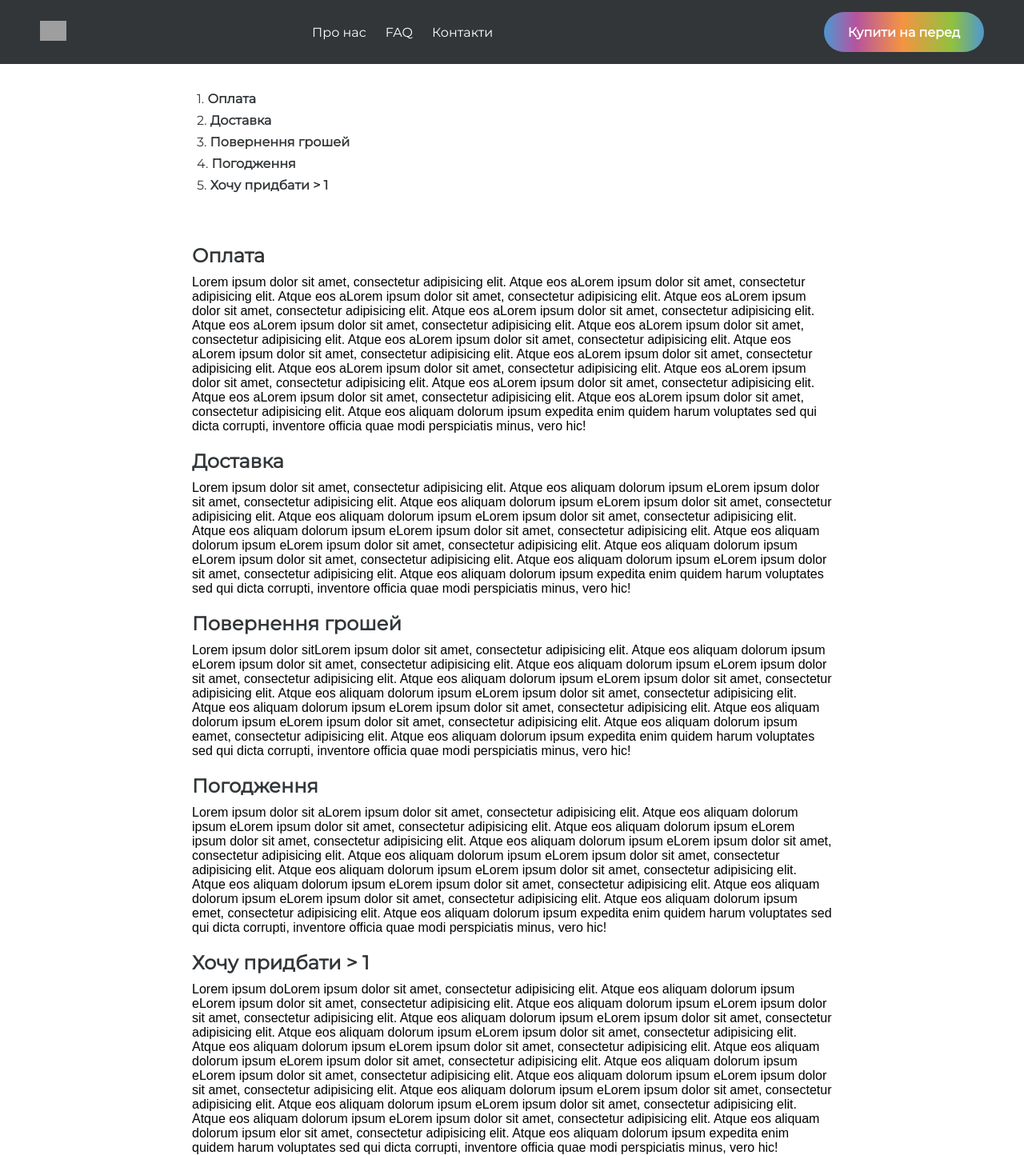
After one commit to BohdanSol/BohdanSol.github.io, a PHP site: page /faq.php in a window 1280 px wide. The commit adds this page. Shown: the whole page at 80% size. Run offline with PHP 8.4, Linux system fonts and the light colour scheme; grey boxes are pictures that could not be loaded.

Commit message:
big changes
1. header.php was implemented
2. adaptivity menu
3. order.php +

```diff
--- a/css/style.css
+++ b/css/style.css
@@ -15,6 +15,7 @@ header {
 	position: absolute;
 	top: 0;
 	width: 100vw;
+	max-width: 100%;
 	height: 80px;
 	background-color: #323639;
 	z-index: 999;
@@ -171,6 +180,82 @@ section p {
 	margin: 0 auto;
 }
 
+/* FAQ page styles */
+.faq {
+	padding-top: 40px;
+	width: 800px;
+	margin: 0 auto;
+}
+.faq-nav {
+	margin-top: 30px;
+}
+.faq-nav a {
+	display: block;
+	padding: 4px 6px;
+	color: #323639;
+}
+.faq-nav a:hover {
+	background-color: #f5f5f5;
+}
+.faq div {
+	margin-top: 20px;
+}
+.faq p {
+	padding-top: 10px;
+	font-family: sans-serif;
+}
+
+/* Order page */
+
+.order {
+	display: flex;
+	align-items: center;
+	justify-content: center;
+}
+.order form input {
+	display: block;
+	width: 350px;
+	margin-top: 20px;
+	height: 40px;
+	padding-left: 20px;
+	border: 1px solid #ccc;
+	border-radius: 20px;
+	outline: none;
+	background-color: #f5f5f5;
+}
+.order form button {
+	justify-self: center;
+	margin-top: 20px;
+	outline: none;
+	width: 300px;
+	height: 50px;
+	border: none;
+	color: #fff;
+	margin-left: 25px;
+	font-weight: bold;
+	border-radius: 25px;
+	background-color: #90c13e;
+	cursor: pointer;
+	transition-duration: .5s;
+	-webkit-transition-duration: .5s;
+}
+.order form button:hover {
+	background-color: #87b53a;
+}
+.order form p {
+	margin-top: 20px;
+}
+.order form a,
+.order form p {
+	font-family: 'Montserrat', sans-serif;
+	font-size: 12px;
+	color: #333;
+}
+.order form a {
+	color: #4f97d1;
+	font-weight: bold;
+}
+
 /* Images and floating animation */
 
 @-webkit-keyframes float {
--- /dev/null
+++ b/faq.php
@@ -0,0 +1,48 @@
+<!DOCTYPE html>
+<html lang="en">
+<head>
+    <meta charset="UTF-8">
+    <meta name="viewport" content="width=device-width, initial-scale=1.0">
+    <meta http-equiv="X-UA-Compatible" content="ie=edge">
+    <link rel="stylesheet" href="./css/style.css">
+    <link rel="icon" href="./img/favicon.ico" type="image/x-icon"/>
+    <link rel="shortcut icon" href="./img/favicon.ico" type="image/x-icon"/>
+    <link href="https://fonts.googleapis.com/css?family=Roboto|Montserrat&display=swap" rel="stylesheet">
+    <script type='text/javascript' src="./js/menu.js" defer></script>
+    <title>Знати PRO Карпати</title>
+</head>
+<body>
+    <?php
+        include_once('header.php');
+    ?>
+    <div class="faq-nav s6">
+        <a href="#payment">1. <b>Оплата</b></a>
+        <a href="#shipping">2. <b>Доставка</b></a>
+        <a href="#moneyback">3. <b>Повернення грошей</b></a>
+        <a href="#agreement">4. <b>Погодження</b></a>
+        <a href="#more">5. <b>Хочу придбати > 1</b></a>
+    </div>
+    <div class="faq">
+        <div id="payment">
+            <h2 href="">Оплата</h2>
+            <p>Lorem ipsum dolor sit amet, consectetur adipisicing elit. Atque eos aLorem ipsum dolor sit amet, consectetur adipisicing elit. Atque eos aLorem ipsum dolor sit amet, consectetur adipisicing elit. Atque eos aLorem ipsum dolor sit amet, consectetur adipisicing elit. Atque eos aLorem ipsum dolor sit amet, consectetur adipisicing elit. Atque eos aLorem ipsum dolor sit amet, consectetur adipisicing elit. Atque eos aLorem ipsum dolor sit amet, consectetur adipisicing elit. Atque eos aLorem ipsum dolor sit amet, consectetur adipisicing elit. Atque eos aLorem ipsum dolor sit amet, consectetur adipisicing elit. Atque eos aLorem ipsum dolor sit amet, consectetur adipisicing elit. Atque eos aLorem ipsum dolor sit amet, consectetur adipisicing elit. Atque eos aLorem ipsum dolor sit amet, consectetur adipisicing elit. Atque eos aLorem ipsum dolor sit amet, consectetur adipisicing elit. Atque eos aLorem ipsum dolor sit amet, consectetur adipisicing elit. Atque eos aLorem ipsum dolor sit amet, consectetur adipisicing elit. Atque eos aliquam dolorum ipsum expedita enim quidem harum voluptates sed qui dicta corrupti, inventore officia quae modi perspiciatis minus, vero hic!</p>
+        </div>
+        <div id="shipping">
+            <h2 href="">Доставка</h2>
+            <p>Lorem ipsum dolor sit amet, consectetur adipisicing elit. Atque eos aliquam dolorum ipsum eLorem ipsum dolor sit amet, consectetur adipisicing elit. Atque eos aliquam dolorum ipsum eLorem ipsum dolor sit amet, consectetur adipisicing elit. Atque eos aliquam dolorum ipsum eLorem ipsum dolor sit amet, consectetur adipisicing elit. Atque eos aliquam dolorum ipsum eLorem ipsum dolor sit amet, consectetur adipisicing elit. Atque eos aliquam dolorum ipsum eLorem ipsum dolor sit amet, consectetur adipisicing elit. Atque eos aliquam dolorum ipsum eLorem ipsum dolor sit amet, consectetur adipisicing elit. Atque eos aliquam dolorum ipsum eLorem ipsum dolor sit amet, consectetur adipisicing elit. Atque eos aliquam dolorum ipsum expedita enim quidem harum voluptates sed qui dicta corrupti, inventore officia quae modi perspiciatis minus, vero hic!</p>
+        </div>
+        <div id="moneyback">
+            <h2 href="">Повернення грошей</h2>
+            <p>Lorem ipsum dolor sitLorem ipsum dolor sit amet, consectetur adipisicing elit. Atque eos aliquam dolorum ipsum eLorem ipsum dolor sit amet, consectetur adipisicing elit. Atque eos aliquam dolorum ipsum eLorem ipsum dolor sit amet, consectetur adipisicing elit. Atque eos aliquam dolorum ipsum eLorem ipsum dolor sit amet, consectetur adipisicing elit. Atque eos aliquam dolorum ipsum eLorem ipsum dolor sit amet, consectetur adipisicing elit. Atque eos aliquam dolorum ipsum eLorem ipsum dolor sit amet, consectetur adipisicing elit. Atque eos aliquam dolorum ipsum eLorem ipsum dolor sit amet, consectetur adipisicing elit. Atque eos aliquam dolorum ipsum eamet, consectetur adipisicing elit. Atque eos aliquam dolorum ipsum expedita enim quidem harum voluptates sed qui dicta corrupti, inventore officia quae modi perspiciatis minus, vero hic!</p>
+        </div>
+        <div id="agreement">
+            <h2 href="">Погодження</h2>
+            <p>Lorem ipsum dolor sit aLorem ipsum dolor sit amet, consectetur adipisicing elit. Atque eos aliquam dolorum ipsum eLorem ipsum dolor sit amet, consectetur adipisicing elit. Atque eos aliquam dolorum ipsum eLorem ipsum dolor sit amet, consectetur adipisicing elit. Atque eos aliquam dolorum ipsum eLorem ipsum dolor sit amet, consectetur adipisicing elit. Atque eos aliquam dolorum ipsum eLorem ipsum dolor sit amet, consectetur adipisicing elit. Atque eos aliquam dolorum ipsum eLorem ipsum dolor sit amet, consectetur adipisicing elit. Atque eos aliquam dolorum ipsum eLorem ipsum dolor sit amet, consectetur adipisicing elit. Atque eos aliquam dolorum ipsum eLorem ipsum dolor sit amet, consectetur adipisicing elit. Atque eos aliquam dolorum ipsum emet, consectetur adipisicing elit. Atque eos aliquam dolorum ipsum expedita enim quidem harum voluptates sed qui dicta corrupti, inventore officia quae modi perspiciatis minus, vero hic!</p>
+        </div>
+        <div id="more">
+            <h2 href="">Хочу придбати > 1</h2>
+            <p>Lorem ipsum doLorem ipsum dolor sit amet, consectetur adipisicing elit. Atque eos aliquam dolorum ipsum eLorem ipsum dolor sit amet, consectetur adipisicing elit. Atque eos aliquam dolorum ipsum eLorem ipsum dolor sit amet, consectetur adipisicing elit. Atque eos aliquam dolorum ipsum eLorem ipsum dolor sit amet, consectetur adipisicing elit. Atque eos aliquam dolorum ipsum eLorem ipsum dolor sit amet, consectetur adipisicing elit. Atque eos aliquam dolorum ipsum eLorem ipsum dolor sit amet, consectetur adipisicing elit. Atque eos aliquam dolorum ipsum eLorem ipsum dolor sit amet, consectetur adipisicing elit. Atque eos aliquam dolorum ipsum eLorem ipsum dolor sit amet, consectetur adipisicing elit. Atque eos aliquam dolorum ipsum eLorem ipsum dolor sit amet, consectetur adipisicing elit. Atque eos aliquam dolorum ipsum eLorem ipsum dolor sit amet, consectetur adipisicing elit. Atque eos aliquam dolorum ipsum eLorem ipsum dolor sit amet, consectetur adipisicing elit. Atque eos aliquam dolorum ipsum eLorem ipsum dolor sit amet, consectetur adipisicing elit. Atque eos aliquam dolorum ipsum elor sit amet, consectetur adipisicing elit. Atque eos aliquam dolorum ipsum expedita enim quidem harum voluptates sed qui dicta corrupti, inventore officia quae modi perspiciatis minus, vero hic!</p>
+        </div>
+    </div>
+</body>
+</html>
--- /dev/null
+++ b/header.php
@@ -0,0 +1,16 @@
+<header>
+    <section class="logo">
+        <a href="./index.php"><img src="./img/logo.svg" alt="ZnatyPROKarpaty"></a>
+    </section>
+    <section class='nothing'>
+        <div id='menu'>
+            <img src="./img/menu-button.svg" alt="">
+        </div>
+        <a class='nav-item' href="./about.php">Про нас</a>
+        <a class='nav-item' href="./faq.php">FAQ</a>
+        <a class='nav-item' href="./contact.php">Контакти</a>
+    </section>
+    <section class="donate">
+        <a href="./order.php" class="btn">Купити на перед</a>
+    </section>
+</header>
--- /dev/null
+++ b/js/menu.js
@@ -0,0 +1,7 @@
+let menuItem = document.getElementById('menu');
+const menuItems = Array.from(document.querySelectorAll('.nav-item'));
+menuItem.addEventListener('click', () => {
+	for (var i = 0; i < menuItems.length; i++) {
+		menuItems[i].style.display = menuItems[i].style.display == 'block' ? 'none' : 'block';
+	}
+});
```
Also changed, not shown: other parts of css/style.css (+29 -3 lines), about.php (renamed from about.html, +4 -12 lines), config.php (added, +9 -0 lines), contact.php (renamed from contact.html, +4 -12 lines), index.php (renamed from index.html, +5 -13 lines), order.php (added, +51 -0 lines), img/menu-button.svg (added).
